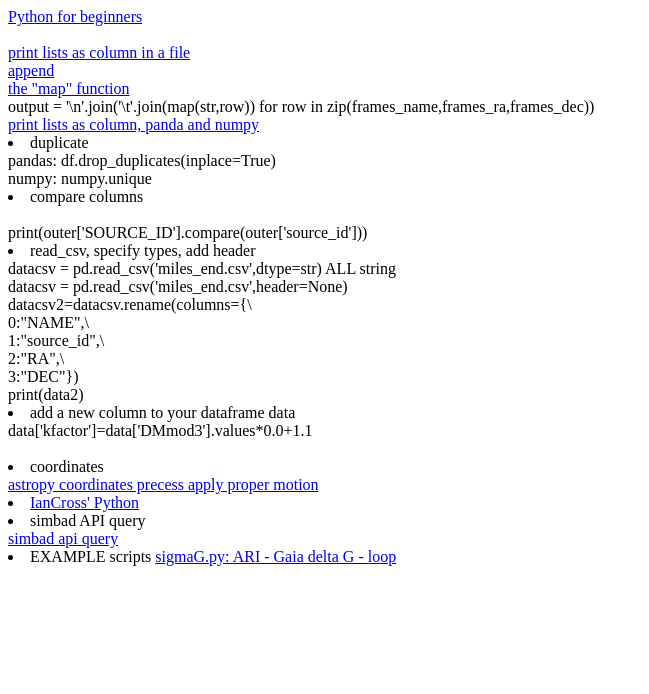
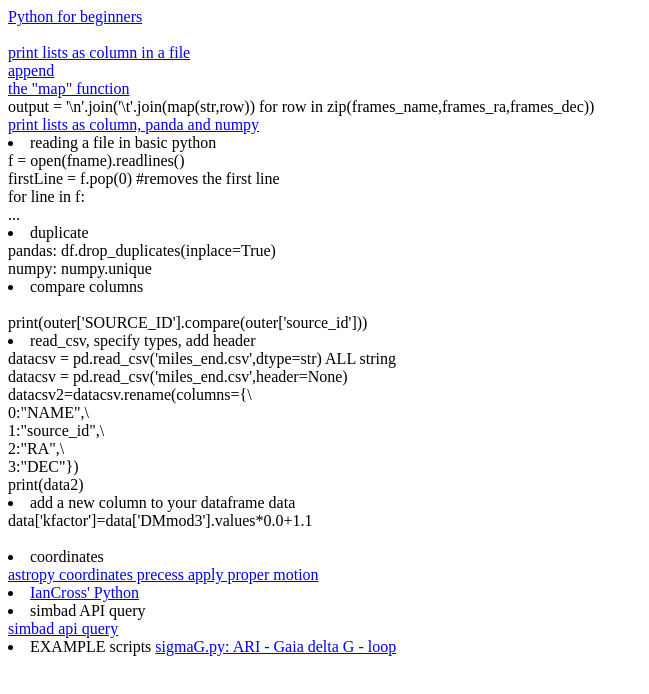
Before and after one commit to timegold/computer, a plain HTML site: page docs/python.html in a window 1280 px wide. Shown: the whole page, without its empty margins (0-649 px from the left). Drawn offline with Linux system fonts and the light colour scheme.

Commit message:
Update python.html

```diff
--- a/docs/python.html
+++ b/docs/python.html
@@ -14,6 +14,12 @@
    <td style="text-align: center;">
     <br><a href="https://www.geeksforgeeks.org/python-printing-list-vertically/"> print lists as column, panda and numpy</a>
   </td>
+
+  <li> reading a file in basic python
+    <br>f = open(fname).readlines()
+   <br> firstLine = f.pop(0) #removes the first line
+  <br> for line in f:
+  <br>   ...
 
   <li>  duplicate
     <br> pandas: df.drop_duplicates(inplace=True)
```
